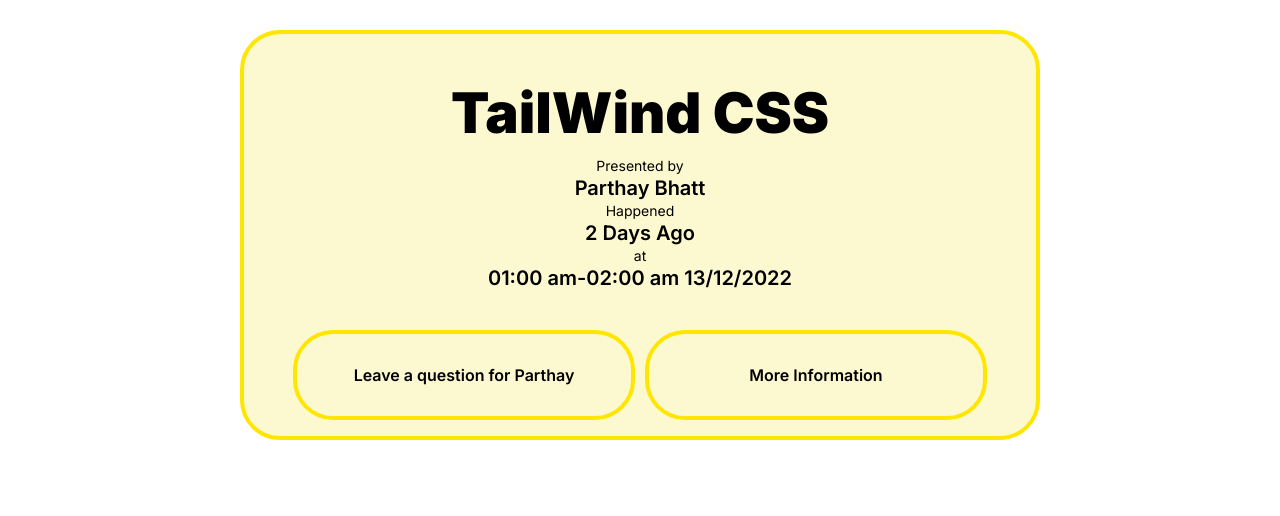
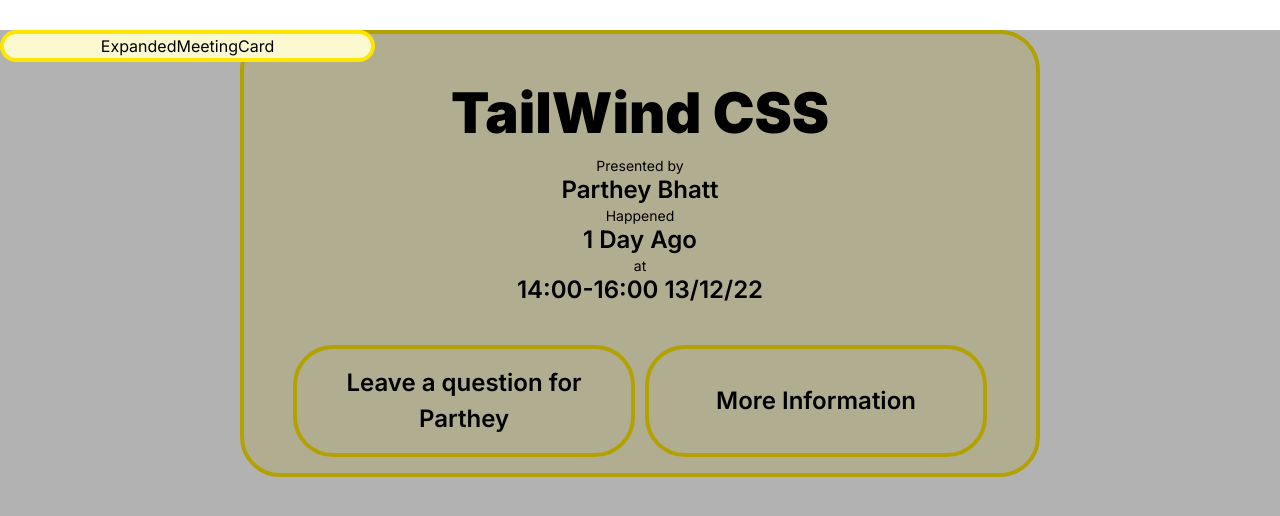
Before and after one commit to ihamiltonelaquil/lunch-and-learn-internal-FE, a Next.js app: page /cardTest in a window 1280 px wide. Both pictures are taken after a click on the button "More Information". Shown: the top 516 px of the page. Built offline with nearby package versions, Linux system fonts and the light colour scheme.

Commit message:
Updated maincard component Working on expanded version - IN PROGRESS

```diff
--- /dev/null
+++ b/components/Cards/ExpandedMeetingCard.tsx
@@ -0,0 +1,8 @@
+import React from 'react'
+import { StyledExpandedMeetingCard } from '../styledComponents'
+
+export default function ExpandedMeetingCard() {
+    return (
+        <StyledExpandedMeetingCard>ExpandedMeetingCard</StyledExpandedMeetingCard>
+    )
+}
--- a/components/Cards/MeetingCard.tsx
+++ b/components/Cards/MeetingCard.tsx
@@ -1,6 +1,7 @@
 import { convertToDate, dateFormatter, timeFormatter, timeOffset } from "../../lib/dateHelper";
 import React, { useState, useEffect } from 'react';
-import { StyledCard, StyledMeetingCardButton } from "../styledComponents";
+import { StyledCard, StyledMeetingCardButton, DarkBG } from "../styledComponents";
+import ExpandedMeetingCard from "./ExpandedMeetingCard";
 
 interface MeetingData {
     meetingID: number;
@@ -23,6 +24,8 @@
         meetingOffset: timeOffset(now, start, end).meetingOffset
     });
 
+    const [expandedCardIsVisible, setExpandedCardIsVisible]= useState(false);
+
 
     useEffect(() => {
         setTimeout(() => {
@@ -32,9 +35,17 @@
         }, 1000);
     }, [meetingState]);
 
-
-
     return (
+        <>
+            {expandedCardIsVisible &&
+            <>
+                <ExpandedMeetingCard />
+                <DarkBG onClick={() =>{
+                        setExpandedCardIsVisible(v => !v)
+                    }}>
+                </DarkBG>
+            </>
+            }
             <StyledCard key={meetingID}>
                 <div className="mainContent">
                     <h1>{topic}</h1>
@@ -54,10 +65,13 @@
                     </h3>
                 </div>
                 <span className="buttons row justify-content-center">
-                <StyledMeetingCardButton>Leave a question for Parthay</StyledMeetingCardButton>
-                <StyledMeetingCardButton>More Information</StyledMeetingCardButton>
+                    <StyledMeetingCardButton>Leave a question for {creatorName.split(' ')[0]}</StyledMeetingCardButton>
+                    <StyledMeetingCardButton onClick={() =>{
+                        setExpandedCardIsVisible(v => !v)
+                    }}>More Information</StyledMeetingCardButton>
                 </span>
             </StyledCard>
+        </>
     )
 };
 
--- a/components/styledComponents.tsx
+++ b/components/styledComponents.tsx
@@ -47,12 +47,14 @@
     width: auto;
     max-width: 800px;
     min-width: var(--mw-mobileM);
+    /* min-height: 550px; */
     font-size: var(--fs-base);
     font-family: var(--ff-primary);
     cursor: pointer;
     .mainContent {
         margin-top: 30px;
         margin-bottom: 40px;
+
     }
     h1{
 
@@ -79,12 +81,13 @@
     border: 4px solid var(--colour-primary);
     border-radius: var(--rounded-corners);
     font-weight: var(--fw-semi-bold);
+    font-size: var(--fs-xl);
     width: 45%;
     min-height: 90px;
     margin-left: 5px;
     margin-right: 5px;
     padding: 16px;
-    transition: 0.2s ease-out;
+    /* transition: 0.2s ease-out; */
     :hover{
         background-color: var(--colour-accent);
         color: var(--colour-primary-light);
@@ -98,3 +101,55 @@
         transition: 0.05s ease-in;
     }
 `
+
+export const StyledExpandedMeetingCard =styled.div`
+    border: 4px solid var(--colour-primary);
+    border-radius: var(--rounded-corners);
+    background-color: var(--colour-primary-light);
+    color: var(--colour-text);
+    text-align: center;
+    margin: auto;
+    position: absolute;
+    max-width: 1000px;
+    min-width: var(--mw-mobileM);
+    font-size: var(--fs-base);
+    font-family: var(--ff-primary);
+    cursor: pointer;
+    z-index: 10;
+
+
+    /* .mainContent {
+        margin-top: 30px;
+        margin-bottom: 40px;
+
+    }
+    h1{
+
+        font-size: var(--fs-xxl);
+        font-weight: var(--fw-bold);
+    }
+    h3{
+        padding: 0px;
+        margin: 0px;
+        font-size: var(--fs-xl);
+        font-weight: var(--fw-semi-bold);
+    }
+    p{
+        font-size: var(--fs-sm);
+        padding: 0px;
+        margin: 0px;
+    }
+    span{
+        width: 100%;
+    } */
+`
+
+export const DarkBG = styled.div`
+    background-color: black;
+    opacity: 30%;
+    height: 100%;
+    width: 100%;
+    position: absolute;
+    cursor: pointer;
+    z-index: 5;
+`
--- a/lib/dateHelper.ts
+++ b/lib/dateHelper.ts
@@ -1,12 +1,13 @@
 export const dateFormatter = new Intl.DateTimeFormat("en-AU", {
     day:    'numeric',
     month:  'numeric',
-    year:   'numeric',
+    year:   '2-digit',
 })
 
 export const timeFormatter = new Intl.DateTimeFormat("en-AU", {
     hour:   '2-digit',
     minute: '2-digit',
+    hour12: false,
 })
 
 export function convertToDate(dateString: string): Date {
--- a/package.json
+++ b/package.json
@@ -11,6 +11,7 @@
   "dependencies": {
     "@auth0/nextjs-auth0": "^2.0.0",
     "@next/font": "^13.0.6",
+    "@react-spring/web": "^9.6.0",
     "@types/node": "18.11.11",
     "@types/react": "18.0.26",
     "@types/react-dom": "18.0.9",
@@ -19,6 +20,7 @@
     "eslint": "8.29.0",
     "eslint-config-next": "13.0.6",
     "fortawesome": "^0.0.1-security",
+    "jquery": "^3.6.2",
     "next": "13.0.6",
     "react": "18.2.0",
     "react-dom": "18.2.0",
@@ -27,6 +29,7 @@
     "typescript": "4.9.3"
   },
   "devDependencies": {
+    "@types/jquery": "^3.5.14",
     "@types/styled-components": "^5.1.26"
   }
 }
--- a/pages/_app.tsx
+++ b/pages/_app.tsx
@@ -3,11 +3,17 @@
 import "bootstrap/dist/css/bootstrap.css";
 import { UserProvider } from "@auth0/nextjs-auth0/client";
 import { useEffect } from "react";
+import $ from "jquery";
 
 export default function App({ Component, pageProps }: AppProps) {
   useEffect(() => {
     require("bootstrap/dist/js/bootstrap.bundle.min.js");
   }, []);
+  // $(document).ready(function () {
+  //   $(".css-transitions-only-after-page-load").each(function (index: number, element) {
+  //       setTimeout(function () { $(element).removeClass("css-transitions-only-after-page-load") }, 10);
+  //   });
+// });
   return (
     <UserProvider>
       <Component {...pageProps} />
--- a/pages/cardTest.tsx
+++ b/pages/cardTest.tsx
@@ -4,13 +4,16 @@
     const data = {
         meetingID: 1,
         topic: "TailWind CSS",
-        meetingStart: "2022-12-13T01:00:00",
-        meetingEnd: "2022-12-13T02:00:00",
-        creatorName: "Parthay Bhatt",
+        meetingStart: "2022-12-13T14:00:00",
+        meetingEnd: "2022-12-13T16:00:00",
+        creatorName: "Parthey Bhatt",
         description: "Test Description"
     }
 
     return(
-        <MeetingCard meetingData={data} />
+        <>
+            <MeetingCard meetingData={data} />
+            <script> </script>
+        </>
     )
 }
--- a/styles/globals.css
+++ b/styles/globals.css
@@ -19,7 +19,7 @@
   --fs-sm: 0.875rem;
   --fs-md: 1rem;
   --fs-lg: 1.125rem;
-  --fs-xl: 1.25rem;
+  --fs-xl: 1.5rem;
   --fs-xxl: 3.5rem;
   --fw-bold: 900;
   --fw-semi-bold: 600;
@@ -92,3 +92,11 @@
     background: black;
   }
 }
+
+.css-transitions-only-after-page-load * {
+  -webkit-transition: none !important;
+  -moz-transition: none !important;
+  -ms-transition: none !important;
+  -o-transition: none !important;
+  transition: none !important;
+}
```
Also changed, not shown: 1 other file (tests, documents, lock files or other folders). Lines whose indentation alone changed are shown as unchanged.
